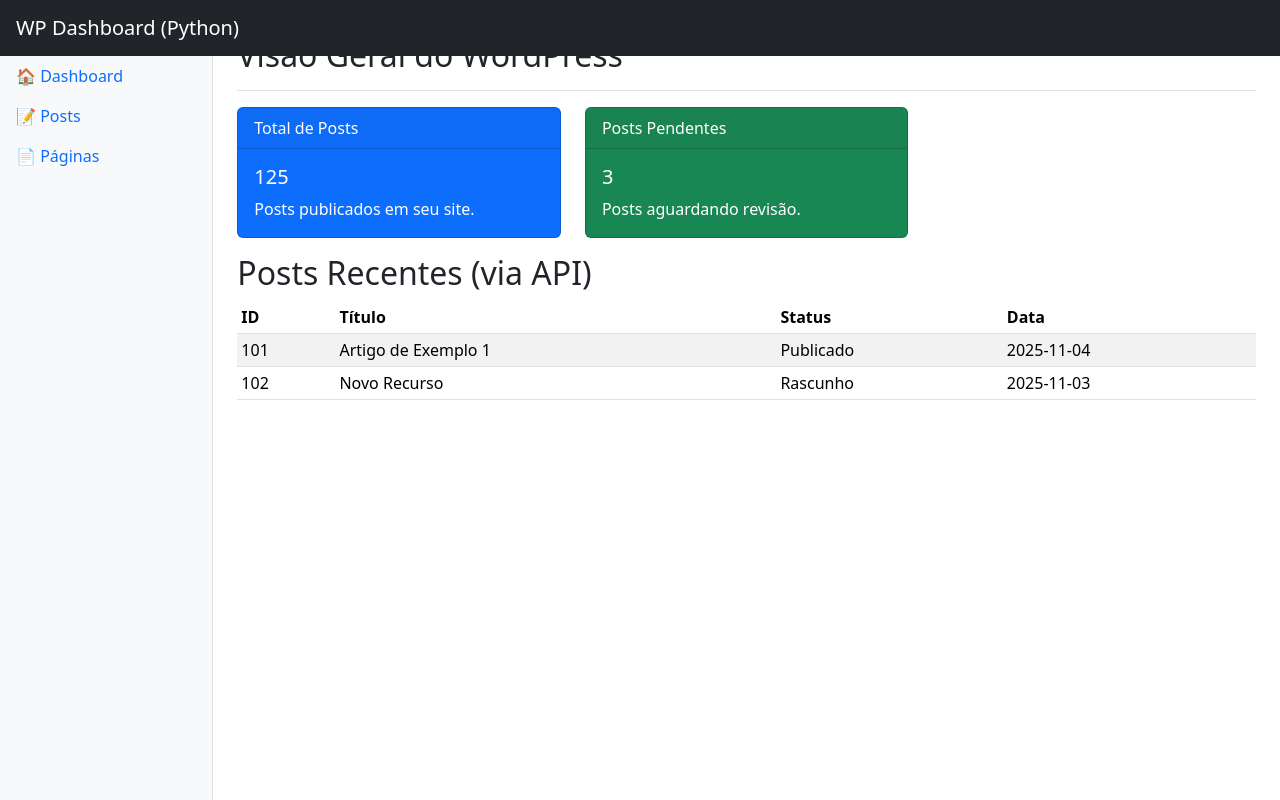
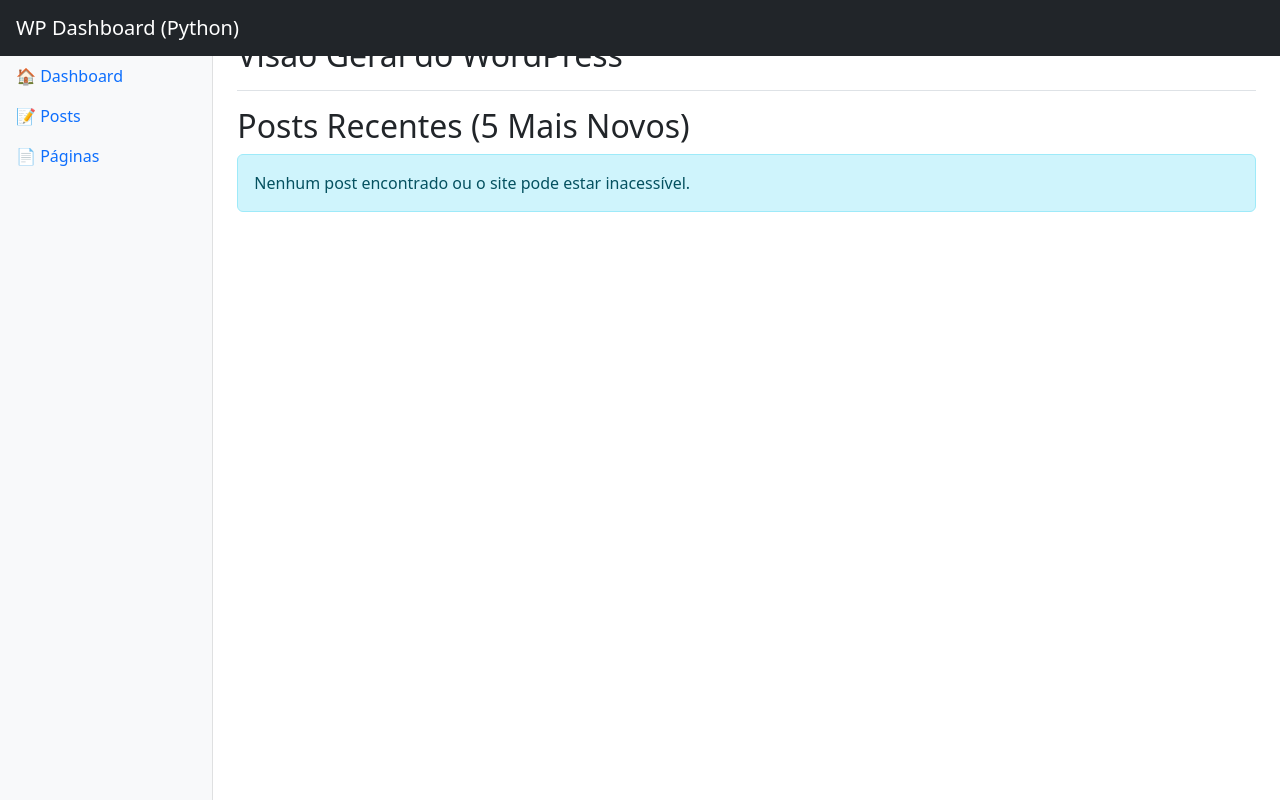
Before and after one commit to GbrlSouza/my_wp_dashboard, a Flask app: template templates/dashboard.html in a window 1280 px wide. Run offline with Flask 3, Linux system fonts and the light colour scheme; the template is opened without the code that fills it, so the values that code supplies are empty.

Commit message:
Update dashboard to display error messages and posts

```diff
--- a/templates/dashboard.html
+++ b/templates/dashboard.html
@@ -7,27 +7,16 @@
     <h1 class="h2">Visão Geral do WordPress</h1>
 </div>
 
-<div class="row">
-    <div class="col-md-4">
-        <div class="card text-white bg-primary mb-3">
-            <div class="card-header">Total de Posts</div>
-            <div class="card-body">
-                <h5 class="card-title">125</h5> <p class="card-text">Posts publicados em seu site.</p>
-            </div>
-        </div>
-    </div>
-    <div class="col-md-4">
-        <div class="card text-white bg-success mb-3">
-            <div class="card-header">Posts Pendentes</div>
-            <div class="card-body">
-                <h5 class="card-title">3</h5> <p class="card-text">Posts aguardando revisão.</p>
-            </div>
-        </div>
-    </div>
-    </div>
+{# Bloco para exibir mensagens de erro #}
+{% if error %}
+<div class="alert alert-danger" role="alert">
+    🚨 **Erro:** {{ error }}
+</div>
+{% endif %}
 
-<h2>Posts Recentes (via API)</h2>
+<h2>Posts Recentes (5 Mais Novos)</h2>
 <div class="table-responsive">
+    {% if posts %}
     <table class="table table-striped table-sm">
         <thead>
             <tr>
@@ -35,22 +24,36 @@
                 <th>Título</th>
                 <th>Status</th>
                 <th>Data</th>
+                <th>Ver Site</th>
             </tr>
         </thead>
         <tbody>
+            {# 🎯 PASSO 2: Iterando sobre a lista de posts (posts) #}
+            {% for post in posts %}
             <tr>
-                <td>101</td>
-                <td>Artigo de Exemplo 1</td>
-                <td>Publicado</td>
-                <td>2025-11-04</td>
+                <td>{{ post.id }}</td>
+                <td>{{ post.title.rendered }}</td> {# O título vem dentro de um objeto 'rendered' #}
+                <td>
+                    {# Exibe o status formatado (publicado, rascunho, etc.) #}
+                    <span class="badge
+                        {% if post.status == 'publish' %}bg-success
+                        {% elif post.status == 'draft' %}bg-warning
+                        {% else %}bg-secondary
+                        {% endif %}">
+                        {{ post.status | capitalize }}
+                    </span>
+                </td>
+                <td>{{ post.date[:10] }}</td> {# Pega só a data (exclui o tempo) #}
+                <td><a href="{{ post.link }}" target="_blank" class="btn btn-sm btn-outline-info">Ver</a></td>
             </tr>
-            <tr>
-                <td>102</td>
-                <td>Novo Recurso</td>
-                <td>Rascunho</td>
-                <td>2025-11-03</td>
-            </tr>
+            {% endfor %}
         </tbody>
     </table>
+    {% else %}
+        {# Mensagem exibida se não houver posts ou se a conexão falhar (e error não estiver definido) #}
+        {% if not error %}
+        <p class="alert alert-info">Nenhum post encontrado ou o site pode estar inacessível.</p>
+        {% endif %}
+    {% endif %}
 </div>
 {% endblock %}
```
